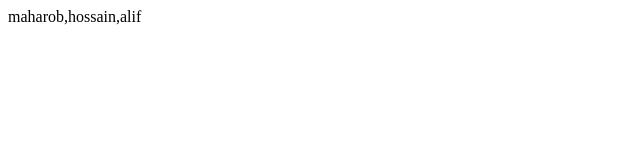
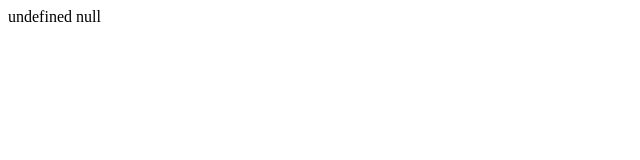
Before and after one commit to devid-charli/lamia.js, a plain HTML site: page index.html in a window 1280 px wide. Shown: the full height of the page, 0-640 px from the left. Drawn offline with Linux system fonts and the light colour scheme.

Commit message:
undefined & null

```diff
--- a/index.html
+++ b/index.html
@@ -59,7 +59,7 @@ document.write(A.name)
 
 
 </script> -->
-
+<!--
 
 <script>
 
@@ -68,13 +68,24 @@ var A = ['maharob','hossain','alif']
 document.write(A)
 
 
+</script> -->
+
+<script>
+var A;
+
+document.write(A)
+
+
 </script>
 
 
 
+<script>
 
+var B = null;
 
-
+document.write(B)
+</script>
 
 
 
```
